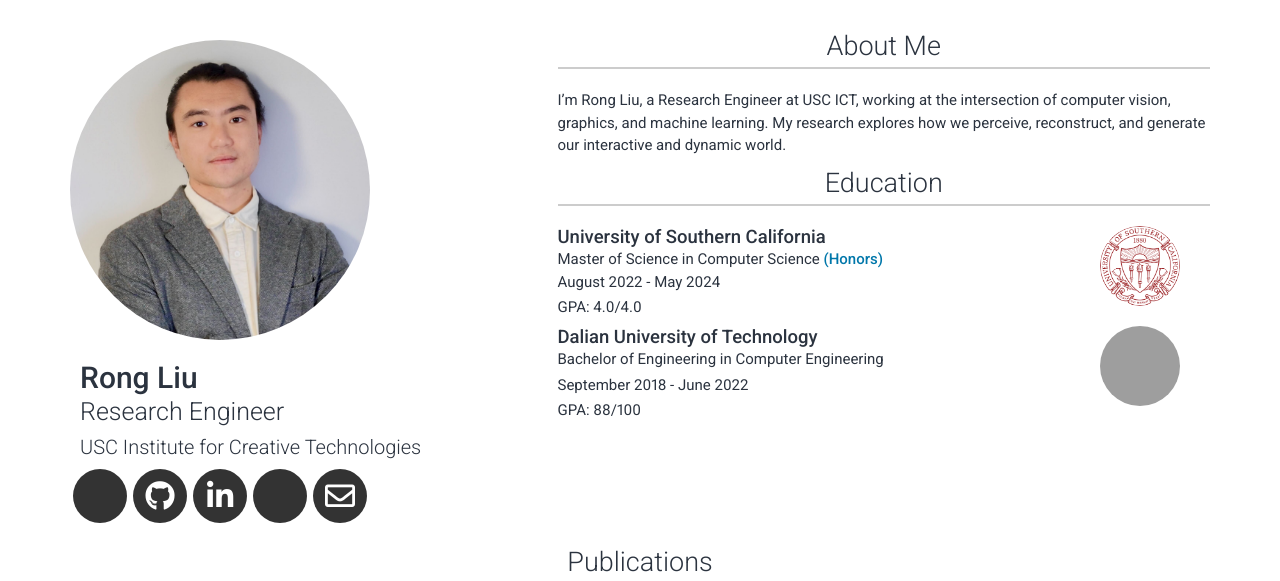
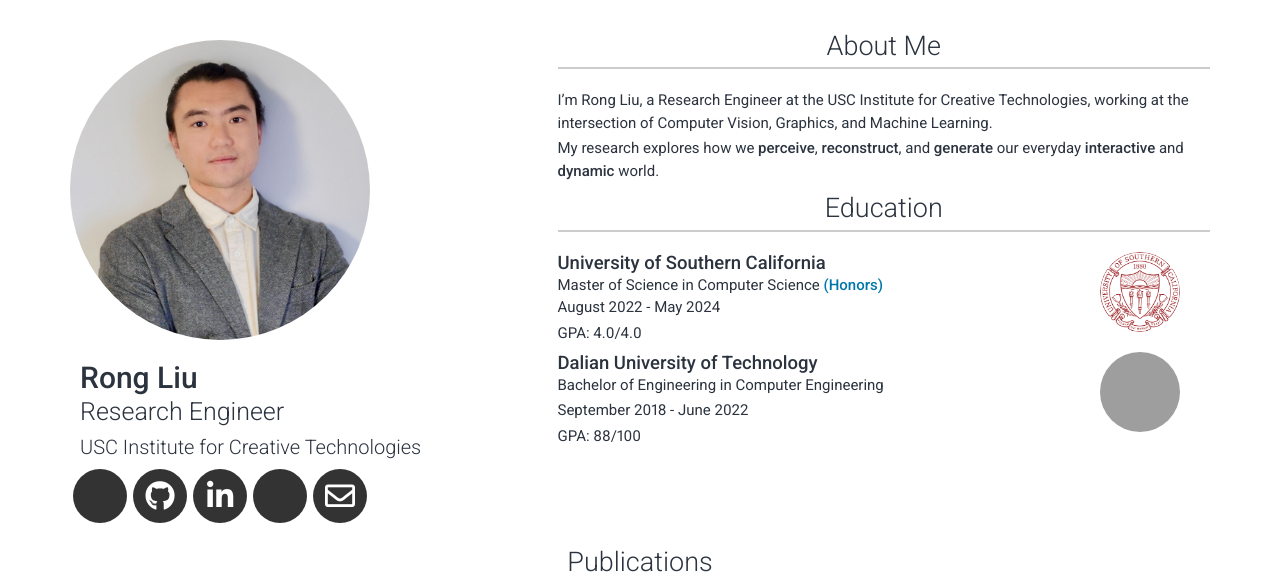
Before and after one commit to RongLiu-Leo/rongliu-leo.github.io, a Jekyll site: the page built from index.md, in a window 1280 px wide and 900 px high, cut to the strip 0-581 px from the top of the window. Built offline with Jekyll 4.4.1, drawn with Linux system fonts in a browser that asks for light colours; nearby versions of some CDN libraries; a style sheet for code colours, icons or effects is not loaded; grey boxes are pictures that could not be loaded.

Commit message:
Update _config.yml

```diff
--- a/_config.yml
+++ b/_config.yml
@@ -37,8 +37,9 @@ googlescholar_username: MrWUyWkAAAAJ
 # about_title: About Me (Use this to override about section title)
 about_profile_image: images/profile.jpg
 about_content: | # this will include new lines to allow paragraphs
-  I’m Rong Liu, a Research Engineer at USC ICT, working at the intersection of computer vision, graphics, and machine learning.
-  My research explores how we perceive, reconstruct, and generate our interactive and dynamic world.
+  I’m Rong Liu, a Research Engineer at the USC Institute for Creative Technologies, working at the intersection of Computer Vision, Graphics, and Machine Learning.
+
+  My research explores how we **perceive**, **reconstruct**, and **generate** our everyday **interactive** and **dynamic** world.
 
 
 content:
```
